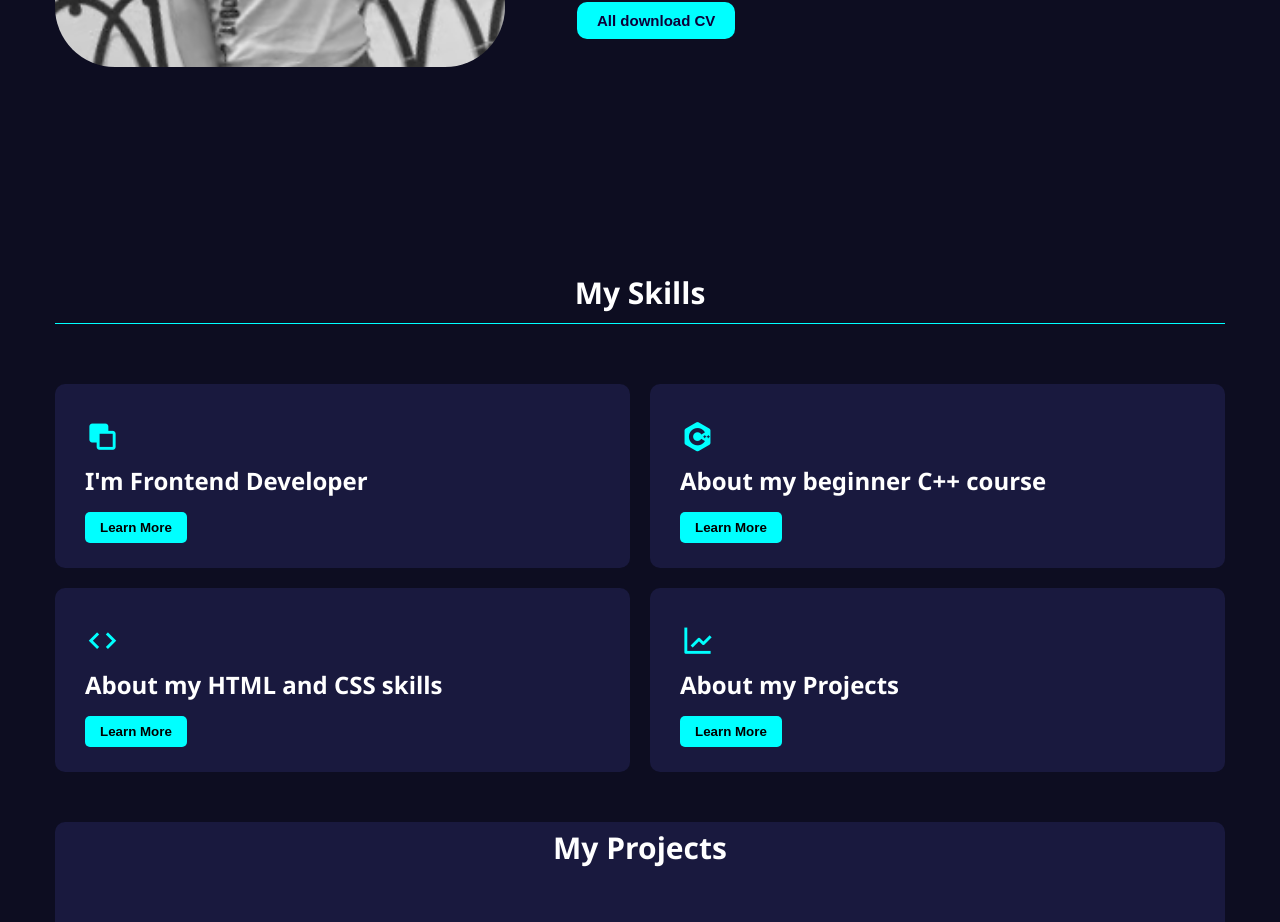
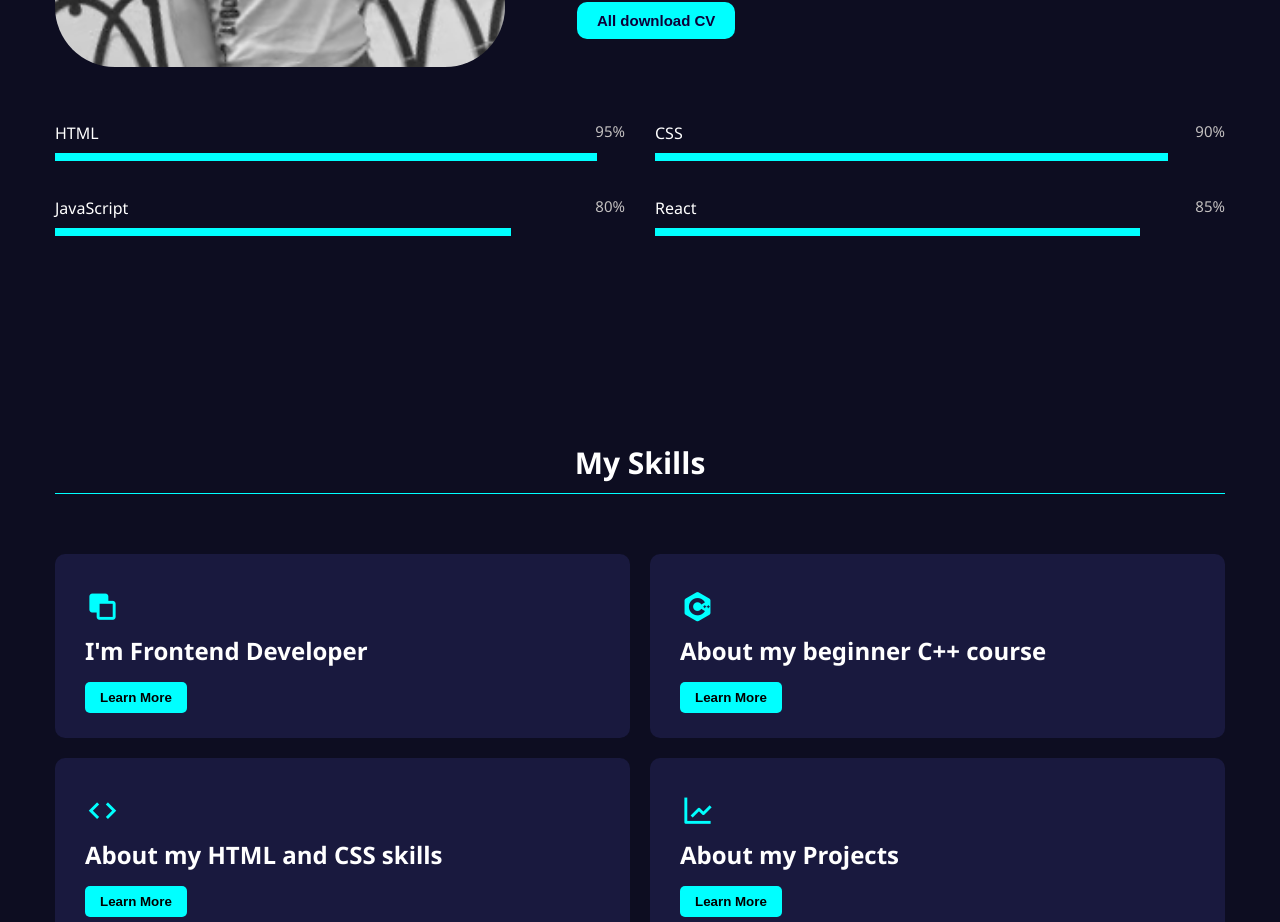
Before and after one commit to hamid815/myportfolio, a React (Create React App) app: page / in a window 1280 px wide. Shown: the part 1300-2222 px from the top of the page. Built offline with nearby package versions, Linux system fonts and the light colour scheme.

Commit message:
skill
add

```diff
--- a/src/components/About.css
+++ b/src/components/About.css
@@ -23,7 +23,7 @@ body {
   font-family: "Segoe UI", Tahoma, Geneva, Verdana, sans-serif;
   /* border-bottom: 1px solid cyan; */
 }
-.bor{
+.bor {
   border-bottom: 1px solid cyan;
 }
 .content {
@@ -42,16 +42,18 @@ body {
 .content_left img:hover {
   transform: scale(1.02);
 }
-.content_left div{
+.content_left div {
   display: none;
 }
 
-.content_right h3,.content_left h3 {
+.content_right h3,
+.content_left h3 {
   font-size: 50px;
   font-family: "Segoe UI", Tahoma, Geneva, Verdana, sans-serif;
   color: #fff;
 }
-.content_right h4, .content_left h4 {
+.content_right h4,
+.content_left h4 {
   font-size: 27px;
   font-family: "Segoe UI", Tahoma, Geneva, Verdana, sans-serif;
   color: #fff;
@@ -62,18 +64,18 @@ body {
   font-family: "Segoe UI", Tahoma, Geneva, Verdana, sans-serif;
   font-size: 15px;
 }
-.content_about{
+.content_about {
   margin-top: 30px;
 }
 
-.content_about h2{
+.content_about h2 {
   font-size: 19px;
   text-align: start;
   margin: 0;
   font-weight: 600;
 }
 
-.cv{
+.cv {
   margin-top: 20px;
   padding: 10px 20px;
   border-radius: 10px;
@@ -92,6 +94,38 @@ body {
 /* body.darkMode {
   background-color: rgb(250, 252, 255);
 } */
+
+.mySkills {
+  display: grid;
+  gap: 30px;
+  grid-template-columns: 1fr 1fr;
+  margin-top: 50px;
+}
+.mySkill {
+  margin-bottom: 5px;
+  /* background-color: brown; */
+}
+
+.mySkillname {
+  margin-bottom: 10px;
+  color: #fff;
+}
+.progress_bar{
+    background-color: #faf8f8;
+    overflow: hidden;
+    /* width: 100%; */
+    height: 8px;
+}
+.progress{
+    height: 8px;
+    background-color: cyan;
+}
+.percentage{
+    float: right;
+    font-size: 15px;
+    color: #c2bfbf;
+}
+
 .darkMode h2,
 .darkMode h3,
 .darkMode h4,
@@ -101,10 +135,9 @@ body {
 /* .darkMode h2 {
   border-bottom: 2px solid rgb(2, 75, 148);
 } */
- .darkMode .bor{
-    border-bottom: 2px solid rgb(2, 75, 148);
-
- }
+.darkMode .bor {
+  border-bottom: 2px solid rgb(2, 75, 148);
+}
 .darkMode p {
   color: rgb(81, 81, 81);
 }
@@ -112,7 +145,6 @@ body {
 .darkMode header:hover {
   box-shadow: 0px 0px 12px rgb(1, 47, 109);
 }
-
 
 /* Responsive Styling */
 @media (max-width: 1100px) {
@@ -134,7 +166,6 @@ body {
   .content_left,
   .content_right {
     width: 100%;
-
   }
 
   .content_left img {
@@ -165,6 +196,10 @@ body {
     font-size: 14px;
     padding: 8px 16px;
   }
+  .mySkills{
+    display: grid;
+    grid-template-columns: 1fr;
+  }
 }
 
 @media (max-width: 480px) {
--- a/src/components/About.jsx
+++ b/src/components/About.jsx
@@ -36,6 +36,49 @@ const About = ({ aboutState }) => {
             </a>
           </div>
         </div>
+
+        <div className="mySkills">
+          <div className="mySkill">
+            <div className="mySkillname">
+              HTML <span className="percentage">95%</span>
+            </div>
+
+            <div className="progress-bar">
+              <div className="progress" style={{ width: "95%" }}></div>
+            </div>
+          </div>
+
+          <div className="mySkill">
+            <div className="mySkillname">
+              CSS <span className="percentage">90%</span>
+            </div>
+            <div className="progress-bar">
+              <div className="progress" style={{ width: "90%" }}></div>
+            </div>
+          </div>
+
+
+
+          <div className="mySkill">
+            <div className="mySkillname">
+              JavaScript <span className="percentage">80%</span>
+            </div>
+            <div className="progress-bar">
+              <div className="progress" style={{ width: "80%" }}></div>
+            </div>
+          </div>
+
+
+          <div className="mySkill">
+            <div className="mySkillname">
+              React <span className="percentage">85%</span>
+            </div>
+            <div className="progress-bar">
+              <div className="progress" style={{ width: "85%" }}></div>
+            </div>
+          </div>
+
+        </div>
       </div>
     </div>
   );
```
